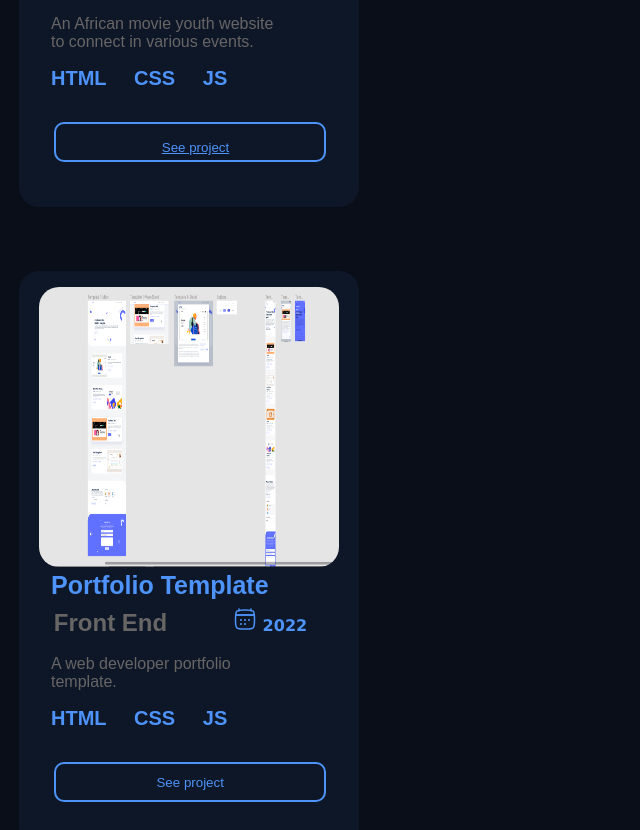
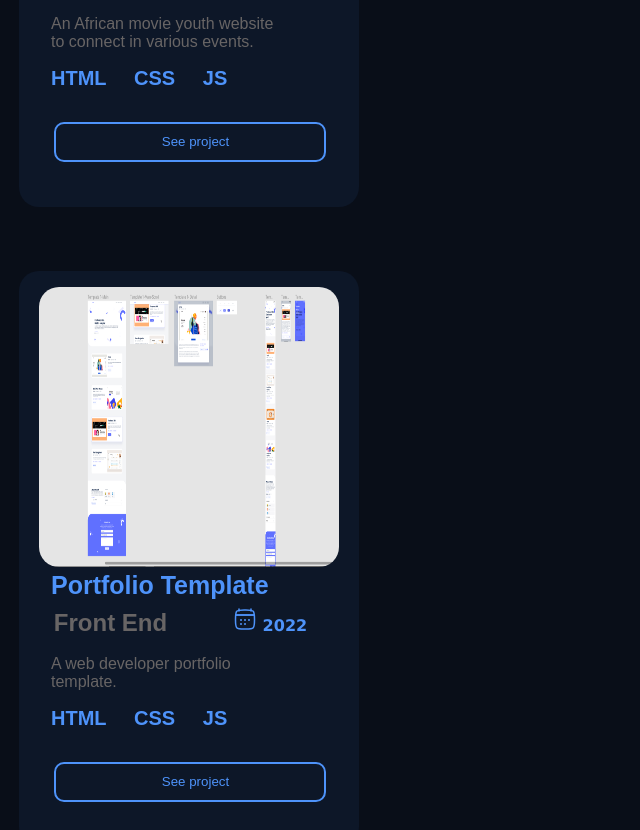
Before and after one commit to Jessekay/JesseDev, a website: page index.html in a window 1280 px wide. Shown: the part 1820-2650 px from the top of the page, without its empty margins (0-640 px from the left). Drawn offline with Linux system fonts and the light colour scheme.

Commit message:
Finish mobile version

```diff
--- a/index.css
+++ b/index.css
@@ -30,7 +30,9 @@ a {
   color: #4e93fa;
   font-family: Arial, Helvetica, sans-serif;
   margin-left: 5.6rem;
+  margin-top: -6px;
   padding: 1rem;
+  text-decoration: none;
 }
 
 .nav-bar a {
--- a/index.html
+++ b/index.html
@@ -43,7 +43,7 @@
         <p class="card-text">An African movie youth website
           to connect in various events.</p>
           <div class="html">HTML &nbsp;&nbsp;&nbsp; CSS &nbsp;&nbsp;&nbsp; JS</div>
-          <button class="card-btn"><a href="" target="_blank">See project</a></button>
+          <button class="card-btn"><a href="https://jessekay.github.io/AMS/" target="_blank">See project</a></button>
       </div>
 
       <div class="card-2">
@@ -55,7 +55,7 @@
         <p class="card-text">A web developer portfolio
           template.</p>
           <div class="html">HTML &nbsp;&nbsp;&nbsp; CSS &nbsp;&nbsp;&nbsp; JS</div>
-          <button class="card-btn">See project</button>
+          <button class="card-btn"><a href="https://jessekay.github.io/My-portfolio/" target="_blank">See project</a></button>
       </div>
 
       <div class="card-3">
@@ -66,7 +66,7 @@
         </div>
         <p class="card-text">An intelligent software solution designed to streamline security patrol operations</p>
           <div class="html">Figma</div>
-          <button class="card-btn">See project</button>
+          <button class="card-btn"><a href="https://www.figma.com/design/tUcWuhcKRxaJLHxDe3hzpm/Untitled?node-id=0-1&t=5D62WPVSUJbdok5D-1" target="_blank">See project</a></button>
       </div>
     </section>
     <section class="skills" id="skills">
```
